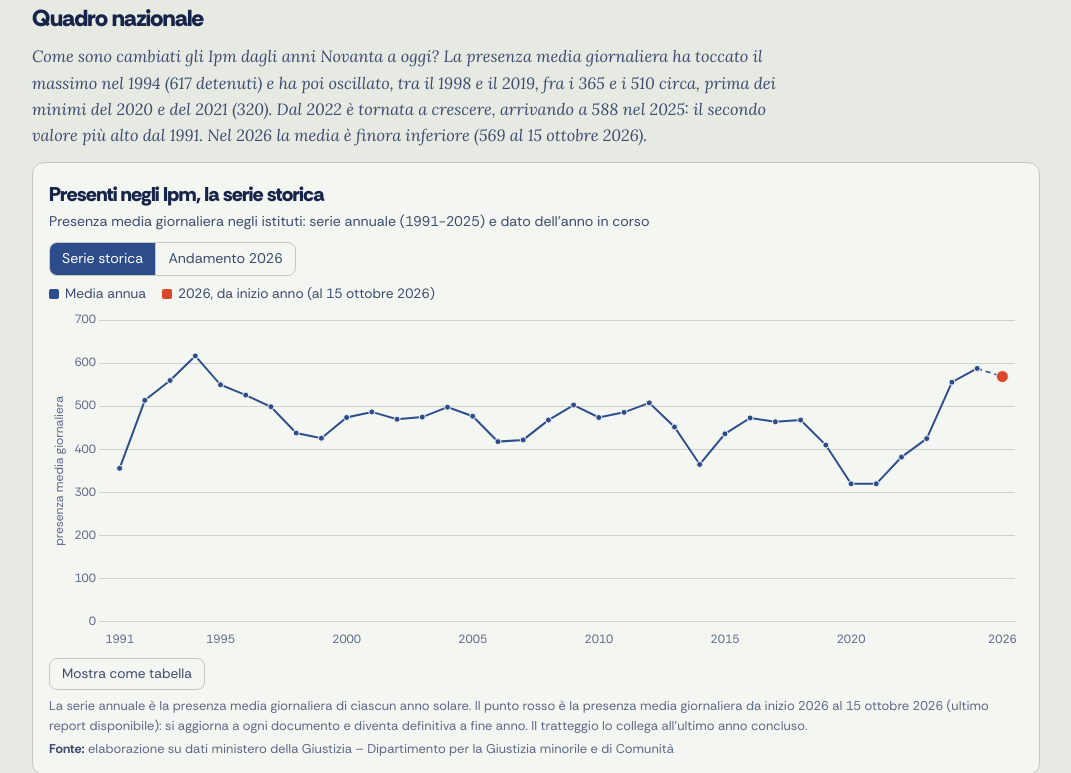
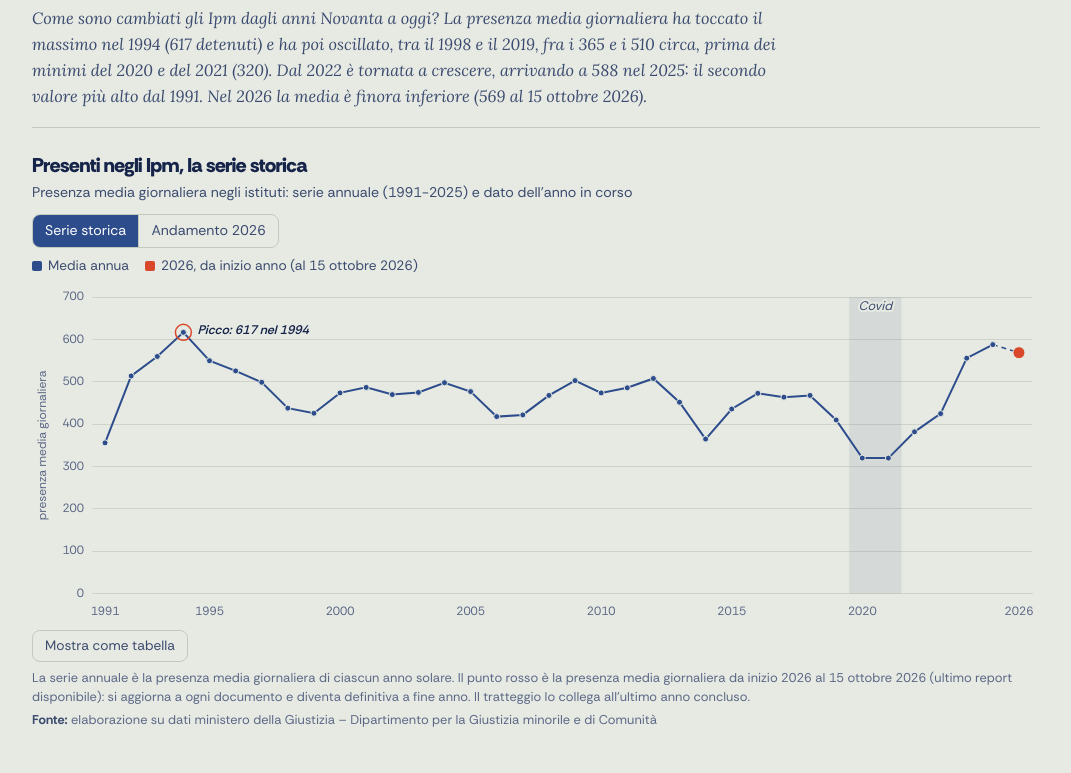
Before and after one commit to lucabonzanni/monitor-ipm, a plain HTML site: page docs/index.html in a window 1280 px wide. Shown: the part 800-1573 px from the top of the page, without its empty margins (104-1175 px from the left). Drawn offline with Linux system fonts and the light colour scheme; files whose address does not match are found by name.

Commit message:
Add files via upload

```diff
--- a/docs/app.js
+++ b/docs/app.js
@@ -208,7 +208,7 @@
         chart.getDatasetMeta(i).data.forEach(function (bar, j) {
           var v = ds.data[j]; if (v === null || v === undefined || isNaN(v)) return;
           var t = opts.fmt ? opts.fmt(v, j, i) : NF.format(v);
-          ctx.strokeStyle = css("--card"); ctx.lineWidth = 4; ctx.lineJoin = "round";
+          ctx.strokeStyle = css("--surface"); ctx.lineWidth = 4; ctx.lineJoin = "round";
           if (horiz) { ctx.textAlign = "left"; ctx.textBaseline = "middle"; ctx.strokeText(t, bar.x + 6, bar.y); ctx.fillText(t, bar.x + 6, bar.y); }
           else { ctx.textAlign = "center"; ctx.textBaseline = "bottom"; ctx.strokeText(t, bar.x, bar.y - 5); ctx.fillText(t, bar.x, bar.y - 5); }
         });
@@ -216,7 +216,46 @@
       ctx.restore();
     }
   };
-  Chart.register(crosshair, endLabels, ref100, barLabels);
+  /* annotazioni scritte a mano: bande, linee verticali, punti evidenziati */
+  var annot = {
+    id: "annot",
+    beforeDatasetsDraw: function (chart, args, opts) {
+      if (!opts || !opts.items) return;
+      var ctx = chart.ctx, ca = chart.chartArea, xs = chart.scales.x;
+      opts.items.forEach(function (it) {
+        if (it.type !== "band") return;
+        var x0 = xs.getPixelForValue(it.x0), x1 = xs.getPixelForValue(it.x1);
+        ctx.save(); ctx.fillStyle = css("--ink"); ctx.globalAlpha = .08;
+        ctx.fillRect(x0, ca.top, x1 - x0, ca.bottom - ca.top); ctx.restore();
+      });
+    },
+    afterDatasetsDraw: function (chart, args, opts) {
+      if (!opts || !opts.items) return;
+      var ctx = chart.ctx, ca = chart.chartArea, xs = chart.scales.x, ys = chart.scales.y, small = window.innerWidth < 600;
+      function txt(t, x, y, align, color, bold) {
+        ctx.save(); ctx.font = (bold ? "600 " : "") + "italic " + (small ? 11 : 12.5) + "px " + FONT; ctx.textAlign = align; ctx.textBaseline = "middle";
+        ctx.strokeStyle = css("--surface"); ctx.lineWidth = 4; ctx.lineJoin = "round"; ctx.strokeText(t, x, y);
+        ctx.fillStyle = color; ctx.fillText(t, x, y); ctx.restore();
+      }
+      opts.items.forEach(function (it) {
+        if (it.type === "band") {
+          var xm = (xs.getPixelForValue(it.x0) + xs.getPixelForValue(it.x1)) / 2;
+          txt(it.text, xm, ca.top + 10, "center", css("--ink2"), false);
+        } else if (it.type === "vline") {
+          var x = xs.getPixelForValue(it.at);
+          ctx.save(); ctx.strokeStyle = css("--ink"); ctx.lineWidth = 1.2; ctx.setLineDash([4, 3]);
+          ctx.beginPath(); ctx.moveTo(x, ca.top); ctx.lineTo(x, ca.bottom); ctx.stroke(); ctx.restore();
+          txt(it.text, x - 6, ca.top + 10, "right", css("--ink"), true);
+        } else if (it.type === "point") {
+          var px = xs.getPixelForValue(it.x), py = ys.getPixelForValue(it.y);
+          ctx.save(); ctx.strokeStyle = "#D9482B"; ctx.lineWidth = 1.5;
+          ctx.beginPath(); ctx.arc(px, py, 8, 0, 2 * Math.PI); ctx.stroke(); ctx.restore();
+          txt(it.text, px + 14, py - 2, "left", css("--ink"), true);
+        }
+      });
+    }
+  };
+  Chart.register(crosshair, endLabels, ref100, barLabels, annot);
   Chart.defaults.font.family = FONT;
 
   function baseOptions(o) {
@@ -245,8 +284,8 @@
   }
   function yScale(grid, muted, title, extra) {
     var s = {
-      beginAtZero: true, grid: { color: grid }, border: { display: false },
-      ticks: { color: muted, callback: function (v) { return NF.format(v); } },
+      beginAtZero: true, grid: { color: grid, lineWidth: 1, borderDash: [1, 4], drawTicks: false }, border: { display: false },
+      ticks: { color: muted, padding: 8, callback: function (v) { return NF.format(v); } },
       title: { display: !!title, text: title, color: muted }
     };
     for (var k in extra) s[k] = extra[k];
@@ -263,7 +302,7 @@
     return {
       label: label, data: pts, borderColor: color, backgroundColor: color,
       borderWidth: o.w || 2, pointRadius: o.r !== undefined ? o.r : (zoomPeriodo ? 4 : (window.innerWidth < 600 ? 2 : 3)), pointHoverRadius: 6,
-      pointBackgroundColor: color, pointBorderColor: css("--card"), pointBorderWidth: zoomPeriodo ? 2 : 1,
+      pointBackgroundColor: color, pointBorderColor: css("--surface"), pointBorderWidth: zoomPeriodo ? 2 : 1,
       pointHitRadius: 14, tension: 0, spanGaps: false, order: o.order || 0
     };
   }
@@ -487,6 +526,11 @@
           scales: function (g, m) { return { x: yearScale(ssA0 - 0.5, ultimo.anno + 0.5, g, m, ultimo.anno), y: yScale(g, m, "presenza media giornaliera", { suggestedMax: 650 }) }; }
         });
         op.plugins.tooltip.filter = function (it) { return it.datasetIndex !== 2; };
+        var picco = ss.reduce(function (m, r) { return r.mt > m.mt ? r : m; }, ss[0]);
+        var bassi = ss.filter(function (r) { return r.a === 2020 || r.a === 2021; });
+        var ann = [{ type: "point", x: picco.a, y: picco.mt, text: "Picco: " + NF.format(picco.mt) + " nel " + picco.a }];
+        if (bassi.length) ann.push({ type: "band", x0: 2019.5, x1: 2021.5, text: "Covid" });
+        op.plugins.annot = { items: ann };
         op.plugins.tooltip.callbacks.label = function (it) {
           return it.datasetIndex === 1 ? it.parsed.x + ": " + NF1.format(it.parsed.y) + " (presenza media giornaliera da inizio anno, al " + fmtData(ultimo.d) + ")" : it.parsed.x + ": " + NF.format(it.parsed.y) + " (presenza media giornaliera)";
         };
@@ -578,7 +622,7 @@
         }
         return x;
       });
-      legend(cIN, ds.map(function (d) { return { label: d.label, color: d.borderColor }; }));
+      legend(cIN, []);
       render("c-ingressi-naz", {
         type: "line", data: { datasets: ds },
         options: baseOptions({
@@ -626,6 +670,8 @@
               }
             });
             o.layout.padding.top = 22; o.plugins.barLabels = { on: true };
+            var i23 = rows.findIndex(function (r) { return r.a === 2023; });
+            if (i23 >= 0 && i23 < rows.length - 1 && rows[i23 + 1].a === 2024) o.plugins.annot = { items: [{ type: "vline", at: i23 + 0.5, text: "Decreto Caivano (settembre 2023)" }] };
             return o;
           })()
         });
@@ -665,7 +711,7 @@
           return { x: r.t, y: pct ? 100 * r[e[0]] / tot : r[e[0]] };
         }), col);
       });
-      legend(cEta, ds.map(function (d) { return { label: d.label, color: d.borderColor }; }));
+      legend(cEta, []);
       render("c-eta", {
         type: "line", data: { datasets: ds },
         options: baseOptions({
@@ -703,7 +749,7 @@
           }
           return x;
         });
-        legend(cChi, ds.map(function (d) { return { label: d.label, color: d.borderColor }; }));
+        legend(cChi, []);
         render("c-chi", {
           type: "line", data: { datasets: ds },
           options: baseOptions({
@@ -729,7 +775,7 @@
       var ds2 = defs2.map(function (d, i) {
         return lineDs(d[0], rows.map(function (r) { return { x: r.t, y: pct ? 100 * d[1](r) / tot(r) : d[1](r) }; }), cat(i));
       });
-      legend(cChi, ds2.map(function (d) { return { label: d.label, color: d.borderColor }; }));
+      legend(cChi, []);
       render("c-chi", {
         type: "line", data: { datasets: ds2 },
         options: baseOptions({
--- a/docs/index.html
+++ b/docs/index.html
@@ -19,8 +19,10 @@
 <meta name="twitter:title" content="La situazione delle carceri minorili italiane">
 <meta name="twitter:description" content="Quanti detenuti ci sono nei “minorili”? Quanti ne entrano e per quali reati? Un portale data-driven sui dati periodici del ministero della Giustizia.">
 <meta name="twitter:image" content="https://lucabonzanni.github.io/monitor-ipm/anteprima.png">
-<link rel="icon" href="data:,">
-<link rel="stylesheet" href="style.css?v=17">
+<link rel="icon" href="favicon.svg" type="image/svg+xml">
+<link rel="icon" href="favicon-32.png" sizes="32x32" type="image/png">
+<link rel="apple-touch-icon" href="apple-touch-icon.png">
+<link rel="stylesheet" href="style.css?v=18">
 </head>
 <body>
 <nav class="topnav" aria-label="Sezioni della pagina">
@@ -35,7 +37,6 @@
 </nav>
 <div class="wrap">
   <header>
-    <span class="chip">Giustizia e data journalism</span>
     <h1>La situazione delle <em>carceri minorili</em> italiane</h1>
     <p class="sub serif">Una fotografia, numeri alla mano, sulle condizioni degli istituti penali per minorenni (Ipm)</p>
     <p class="intro">Quanti detenuti ci sono nei “minorili”? Quanti ne entrano e per quali reati? Chi sono questi ragazzi e queste ragazze? Un portale data-driven sulla base dei dati periodici del ministero della Giustizia.</p>
@@ -212,6 +213,6 @@
   </footer>
 </div>
 <script src="vendor/chart.umd.js"></script>
-<script src="app.js?v=17"></script>
+<script src="app.js?v=18"></script>
 </body>
 </html>
--- a/docs/style.css
+++ b/docs/style.css
@@ -51,11 +51,10 @@ body {
 h1, h2, h3, .kpi .value { font-weight: 800; letter-spacing: -.02em; }
 .serif, .kpi .note.conf { font-family: "Lora", Georgia, "Times New Roman", serif; font-style: italic; }
 header { padding: 30px 0 8px; }
-.chip { display: inline-block; background: #F3E7A9; color: #16244A; font-weight: 700; font-size: .8rem; letter-spacing: .06em; text-transform: uppercase; padding: 4px 10px; border-radius: 4px; }
 header h1 { font-size: 3.1rem; line-height: 1.02; margin: 14px 0 14px; max-width: 760px; }
 header h1 em { font-style: normal; color: var(--accent); }
 header .sub { color: var(--ink2); font-size: 1.25rem; margin: 0 0 18px; max-width: 720px; }
-header .intro { max-width: 680px; color: var(--ink); font-size: 1.02rem; line-height: 1.55; border-left: 4px solid #F3E7A9; padding-left: 14px; margin: 0 0 16px; }
+header .intro { max-width: 680px; color: var(--ink); font-size: 1.02rem; line-height: 1.55; margin: 0 0 16px; }
 .stamp {
   display: flex; flex-wrap: wrap; gap: 4px 16px;
   color: var(--ink2); font-size: .9rem; margin: 0 0 8px;
@@ -76,7 +75,7 @@ header .intro { max-width: 680px; color: var(--ink); font-size: 1.02rem; line-he
 /* le linee che separano il numero dal confronto stanno alla stessa altezza in tutti e tre i riquadri */
 @supports (grid-template-rows: subgrid) { .kpi { display: grid; grid-template-rows: subgrid; grid-row: span 4; row-gap: 0; } }
 h2 { font-size: 1.45rem; margin: 36px 0 8px; }
-.card { background: var(--card); border: 1px solid var(--border); border-radius: 12px; padding: 16px; margin: 14px 0; }
+.card { background: none; border: 0; border-top: 1px solid var(--border); border-radius: 0; padding: 22px 0 10px; margin: 18px 0 0; }
 .card h3 { margin: 0 0 2px; font-size: 1.25rem; }
 .card .desc { color: var(--ink2); font-size: .88rem; margin: 0 0 10px; }
 .controls { display: flex; flex-wrap: wrap; gap: 8px 16px; align-items: center; margin: 0 0 8px; }
@@ -163,3 +162,16 @@ h2, details { scroll-margin-top: 64px; }
 .stamp { font-family: "Lora", Georgia, "Times New Roman", serif; font-style: italic; }
 .lead { font-family: "Lora", Georgia, "Times New Roman", serif; font-style: italic; }
 footer, footer a { font-weight: 700; }
+
+/* v18: link testuali al posto delle pillole, filigrana a curve di livello */
+.topnav-in { gap: 22px; }
+.topnav a { min-height: 0; padding: 6px 0; border: 0; border-radius: 0; background: none; color: var(--ink2); font-weight: 600; }
+.topnav a:hover { color: var(--accent); text-decoration: underline; text-underline-offset: 4px; text-decoration-thickness: 2px; border: 0; }
+.nav a, .share a, .share button { min-height: 0; padding: 0; border: 0; border-radius: 0; background: none; color: var(--accent); font-weight: 600; text-decoration: underline; text-underline-offset: 3px; text-decoration-thickness: 1px; }
+.nav a:hover, .share a:hover, .share button:hover { border: 0; color: var(--ink); text-decoration-thickness: 2px; }
+.share { gap: 4px 18px; }
+header { position: relative; }
+header::before { content: ""; position: absolute; z-index: -1; right: -120px; top: -60px; width: 640px; height: 640px; background: url(curve.svg) no-repeat center / contain; pointer-events: none; }
+.wrap { position: relative; overflow-x: clip; }
+@media (prefers-color-scheme: dark) { header::before { opacity: .55; } }
+@media (max-width: 560px) { header::before { width: 420px; height: 420px; right: -160px; top: -30px; } .topnav-in { gap: 18px; } }
```
Also changed, not shown: docs/apple-touch-icon.png (added), docs/curve.svg (added), docs/favicon-32.png (added), docs/favicon.svg (added).
